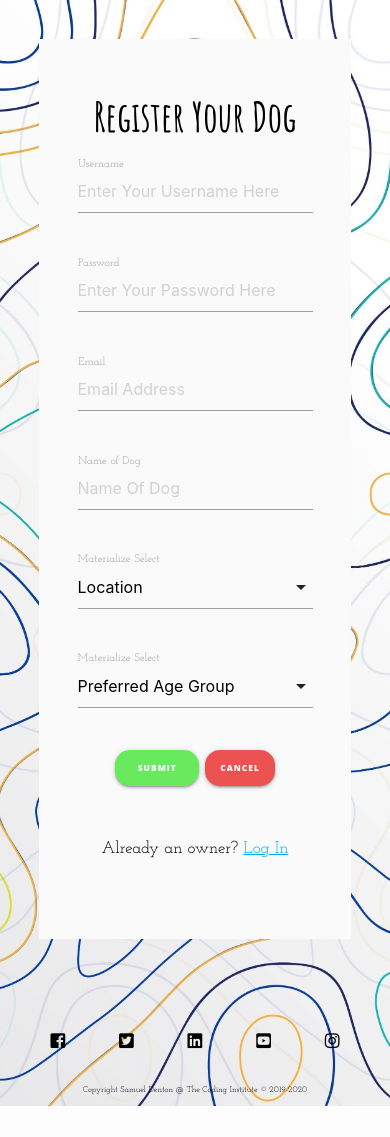
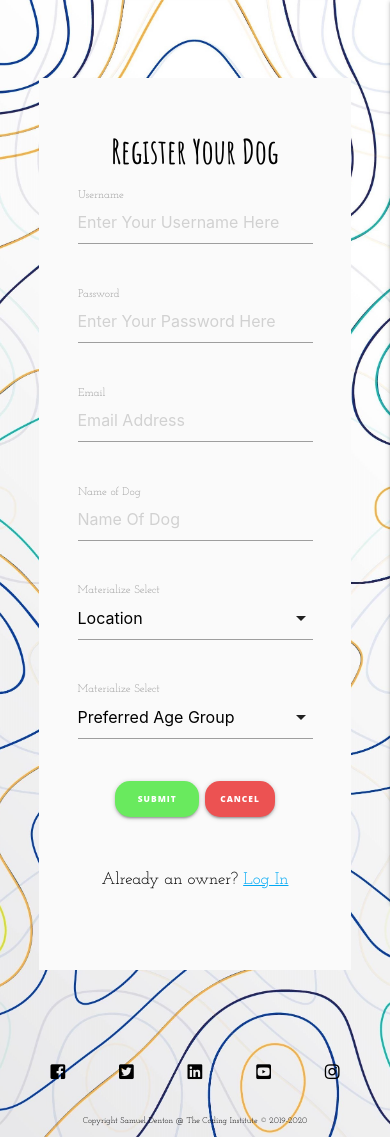
Before and after one commit to Code-Institute-Submissions/DamSenton-Walkies_AprResub, a Flask app: page /register_owner in a window 390 px wide. Before the commit the page ends 1106 px from the top, so only its background shows below. Run offline with Flask 2, Linux system fonts and the light colour scheme; some libraries are stand-ins or nearby versions.

Commit message:
Fixed even more breakpoints for all screen sizes

```diff
--- a/static/css/style.css
+++ b/static/css/style.css
@@ -450,7 +450,7 @@
     display: inline;
 }
 
-.register-owner-form{
+.register-form{
     margin-top: 10%;
     padding: 2rem;
     color: #000000;
@@ -460,17 +460,15 @@
     background-color: #fafafa;
 }
 
-
-.register-walker-form{
-    margin-top: 10%;
-    padding: 2rem;
-    color: #000000;
-    justify-content: space-around;
-    align-items: center;
-    margin-bottom: 50px;
-    background-color: #fafafa;
+@media screen and (max-width:800px){
+    .register-form{
+        margin-top: 20%;
+}
 }
 
+.register-form h3{
+    font-size: 4vmax;
+}
 
 /*-------------------------- Sign in page ---------------*/
 
--- a/static/js/scripts.js
+++ b/static/js/scripts.js
@@ -1,6 +1,6 @@
 $(document).ready(function() {
     $('select').formSelect();
-    $('.sidenav').sidenav();
+    $('.sidenav').sidenav({edge:'right'});
     $('.collapsible').collapsible();
     $('.datepicker').datepicker();
     $('.timepicker').timepicker();
--- a/templates/base.html
+++ b/templates/base.html
@@ -47,7 +47,7 @@
 
         </nav>
 
-        <ul class="sidenav" id="mobile-demo">
+        <ul class="sidenav right" id="mobile-demo">
             <li><a href="{{ url_for('index') }}" class="nav-link">Home</a></li>
             {% if session.user %}
 
--- a/templates/register-owner.html
+++ b/templates/register-owner.html
@@ -1,7 +1,7 @@
 {% extends "base.html" %}
 {% block content %}
 
-<section class="register-walker-form">
+<section class="register-form">
     {% with messages = get_flashed_messages() %}
     {% if messages %}
     {% for message in messages %}
--- a/templates/register-walker.html
+++ b/templates/register-walker.html
@@ -1,7 +1,7 @@
 {% extends "base.html" %}
 {% block content %}
 
-<section class="register-walker-form">
+<section class="register-form">
     {% with messages = get_flashed_messages() %}
     {% if messages %}
     {% for message in messages %}
```
